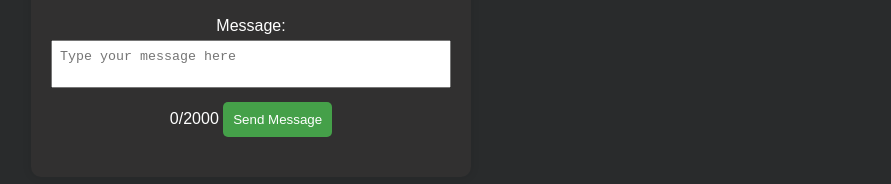
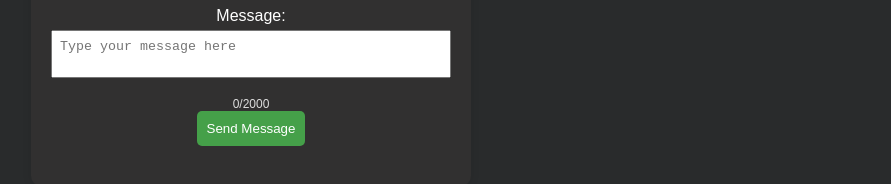
Before and after one commit to xdFNLeaks/webhooker, a plain HTML site: page index.html in a window 1280 px wide. Shown: the part 392-576 px from the top of the page, without its empty margins (389-1280 px from the left). Drawn offline with Linux system fonts and the light colour scheme.

Commit message:
Update styles.css

```diff
--- a/styles.css
+++ b/styles.css
@@ -85,3 +85,14 @@ button:hover {
 body.dark-mode #response {
     color: #fff;
 }
+
+.char-count {
+    display: block;
+    font-size: 12px;
+    color: #555;
+    margin-top: 5px;
+}
+
+body.dark-mode .char-count {
+    color: #ddd;
+}
```
